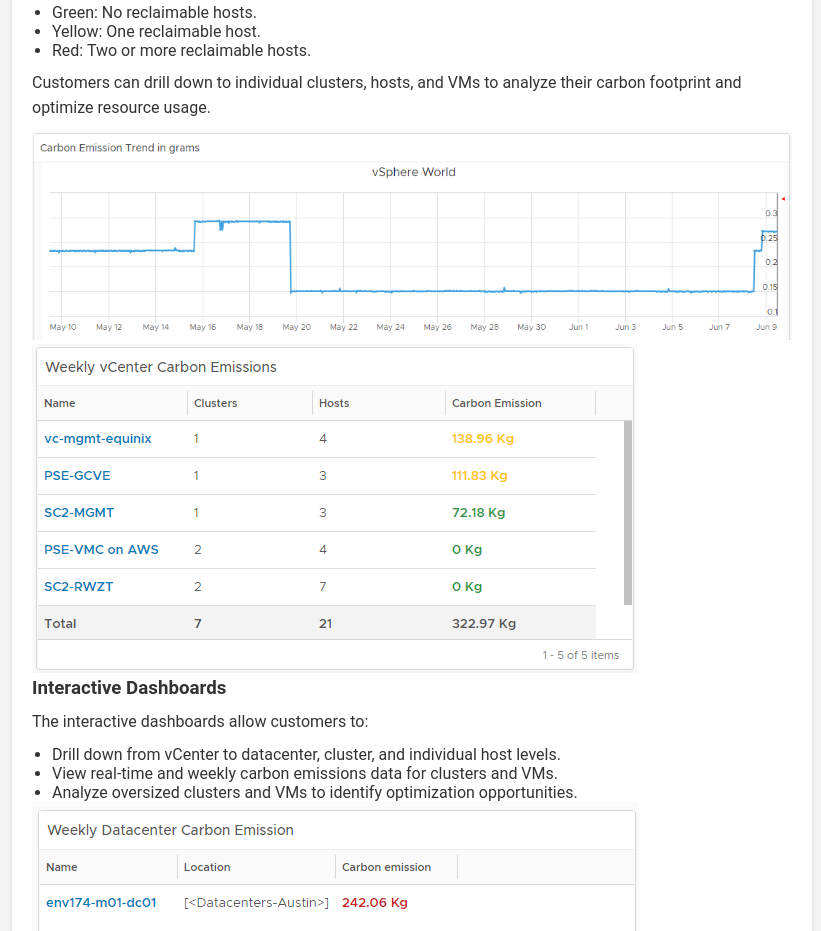
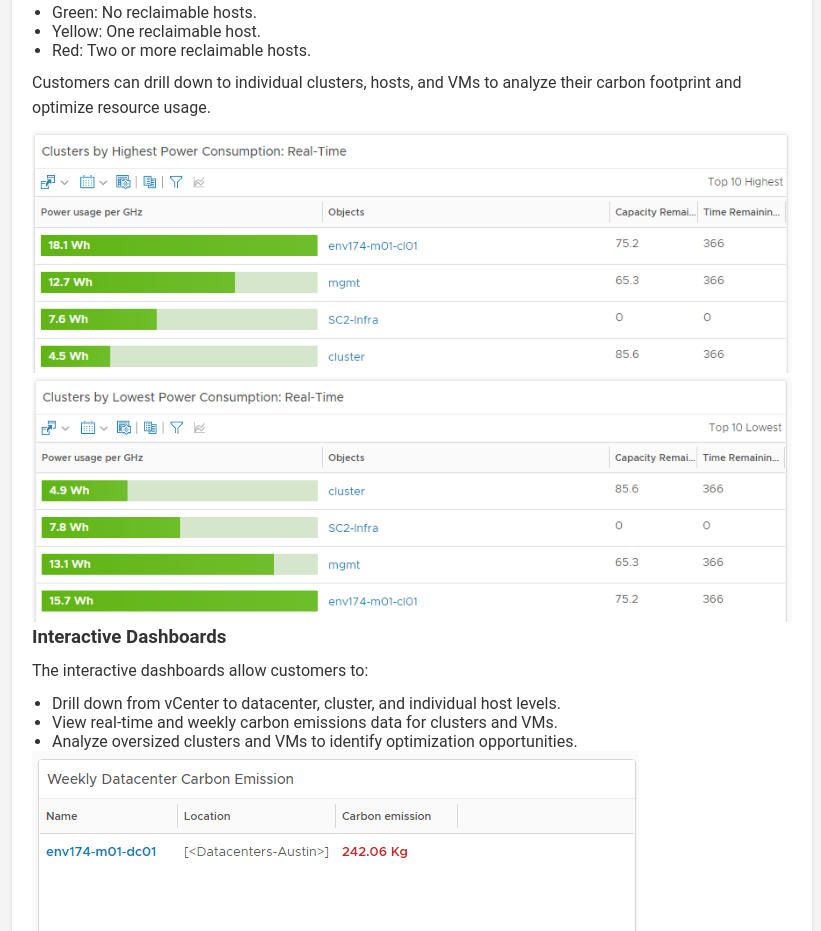
Before and after one commit to ArvindNaran/pipossible-blog, a plain HTML site: page blogs/post3.html in a window 1280 px wide. Shown: the part 2798-3729 px from the top of the page, without its empty margins (228-1049 px from the left). Drawn offline with Linux system fonts and the light colour scheme.

Commit message:
Update post3.html

```diff
--- a/blogs/post3.html
+++ b/blogs/post3.html
@@ -87,8 +87,8 @@
         <li>Red: Two or more reclaimable hosts.</li>
       </ul>
       <p>Customers can drill down to individual clusters, hosts, and VMs to analyze their carbon footprint and optimize resource usage.</p>
-      <img src="images/post3/image-4.png" alt="Oversized Clusters Heatmap" style="max-width: 100%; height: auto;">
-      <img src="images/post3/image-5.png" alt="Top Power Consuming Clusters" style="max-width: 100%; height: auto;">
+      <img src="images/post3/image-12.png" alt="Oversized Clusters Heatmap" style="max-width: 100%; height: auto;">
+      <img src="images/post3/image-13.png" alt="Top Power Consuming Clusters" style="max-width: 100%; height: auto;">
 
       <h3>Interactive Dashboards</h3>
       <p>The interactive dashboards allow customers to:</p>
```
